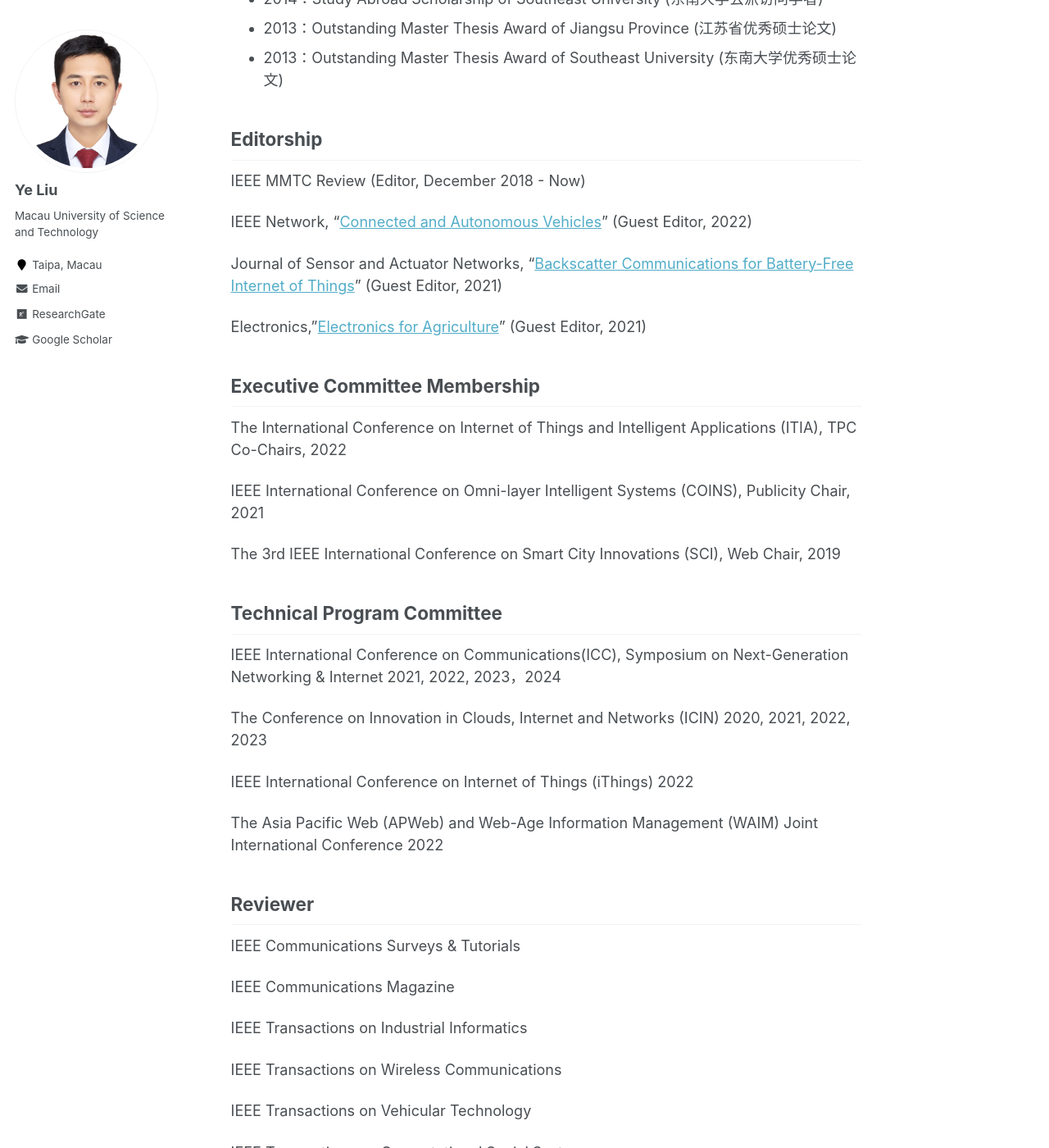
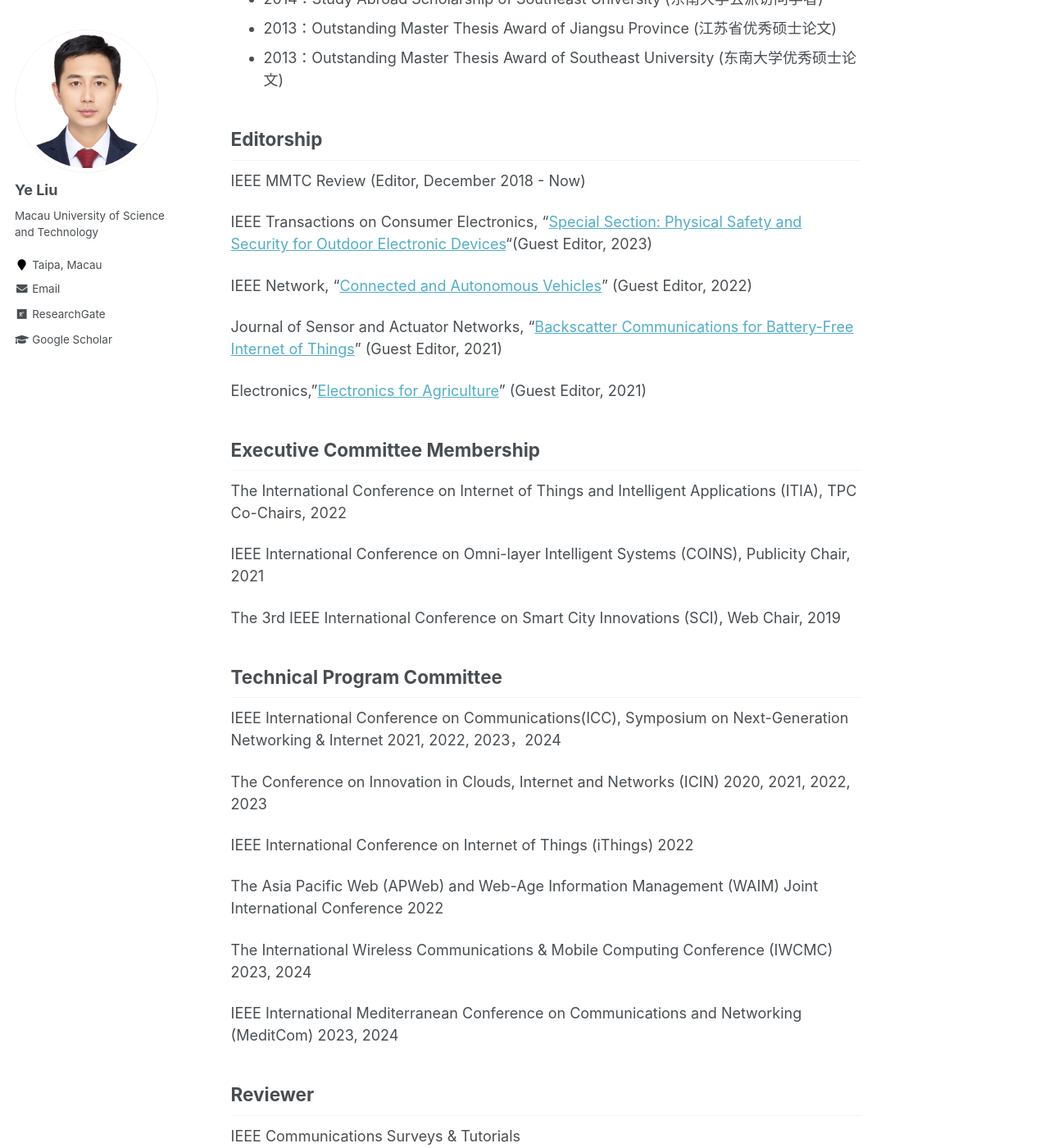
Before and after one commit to ChrisYe-Liu/chrisye-liu.github.io, a Jekyll site: the page built from _pages/professional-activities.md, in a window 1280 px wide and 1400 px high, scrolled down 1126 px. Shown: the whole window at 82% size. Built offline with Jekyll 4.4.1, drawn with Linux system fonts in a browser that asks for light colours.

Commit message:
Update professional-activities.md

```diff
--- a/_pages/professional-activities.md
+++ b/_pages/professional-activities.md
@@ -27,6 +27,8 @@
 ------
 IEEE MMTC Review (Editor, December 2018 - Now)
 
+IEEE Transactions on Consumer Electronics, "[Special Section: Physical Safety and Security for Outdoor Electronic Devices](https://ctsoc.ieee.org/publications/ieee-transactions-on-consumer-electronics.html)"(Guest Editor, 2023)
+
 IEEE Network, "[Connected and Autonomous Vehicles](https://www.comsoc.org/publications/magazines/ieee-network/cfp/connected-and-autonomous-vehicles)" (Guest Editor, 2022)
 
 Journal of Sensor and Actuator Networks, "[Backscatter Communications for Battery-Free Internet of Things](https://www.mdpi.com/journal/jsan/special_issues/DL254URC47)" (Guest Editor, 2021)
@@ -52,6 +54,10 @@
 IEEE International Conference on Internet of Things (iThings) 2022
 
  The Asia Pacific Web (APWeb) and Web-Age Information Management (WAIM) Joint International Conference 2022
+
+The International Wireless Communications & Mobile Computing Conference (IWCMC) 2023, 2024
+
+IEEE International Mediterranean Conference on Communications and Networking (MeditCom) 2023, 2024
 
 Reviewer
 ------
```
